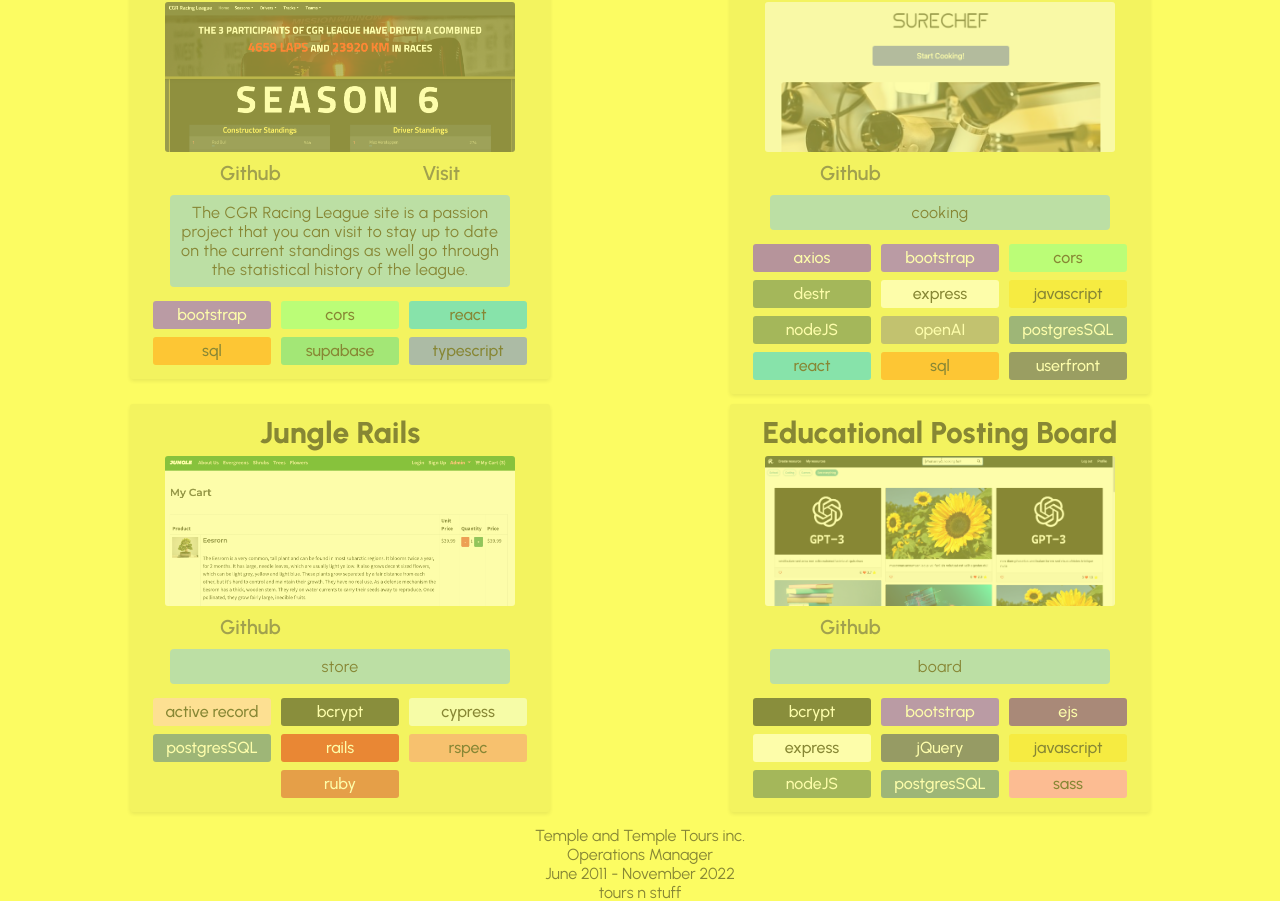
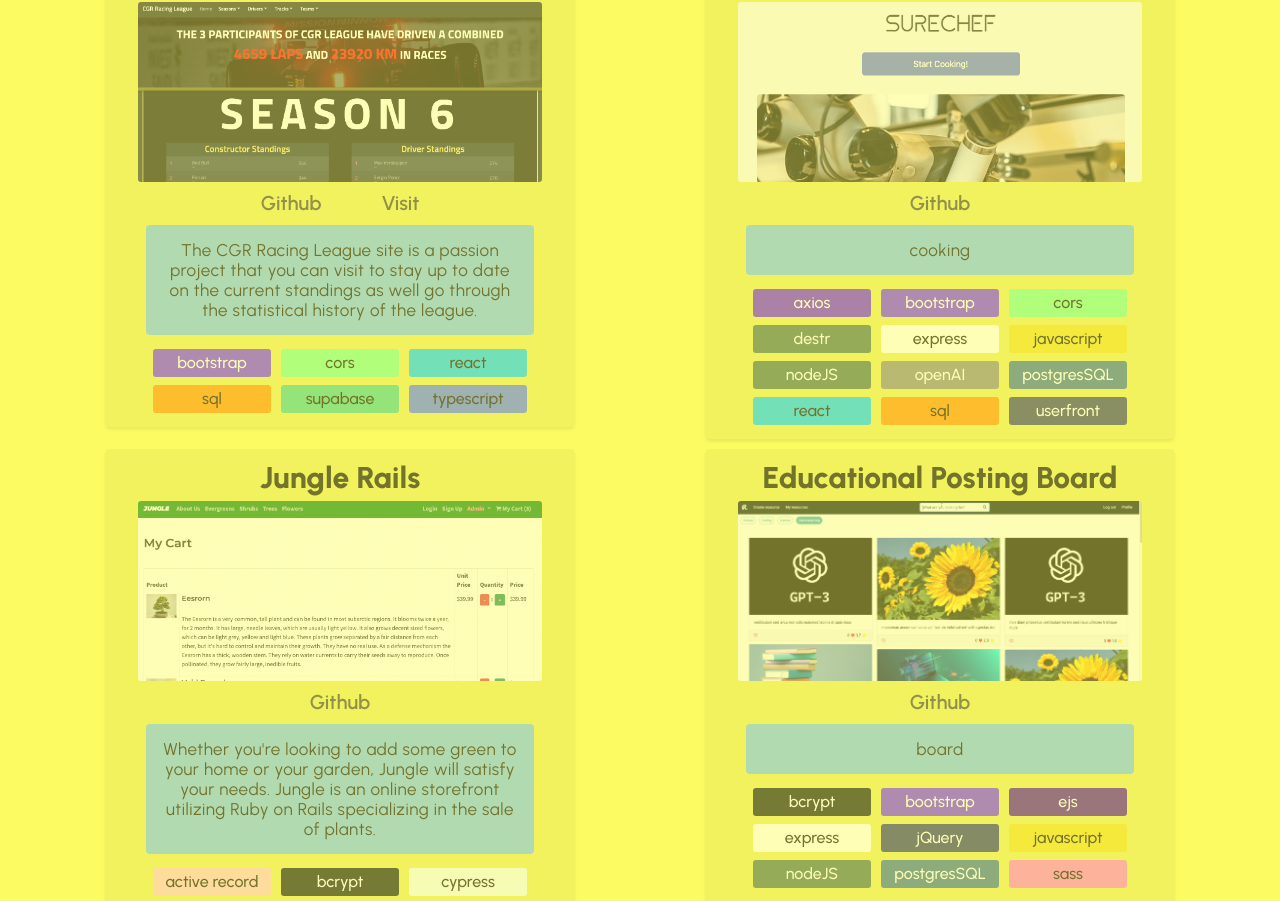
Before and after one commit to gtemple/personal-site-redux, a React (Vite) app in the folder client/: page / in a window 1280 px wide. Shown: the part 1465-2366 px from the top of the page. Built offline with nearby package versions, Linux system fonts and the light colour scheme.

Commit message:
more styling

```diff
--- a/client/src/components/Projects/Index.tsx
+++ b/client/src/components/Projects/Index.tsx
@@ -19,7 +19,7 @@ const cgrStack = ['typescript', 'react', 'bootstrap', 'supabase', 'sql', 'cors']
 const sureChefDescription = 'cooking';
 const sureChefStack = ['javascript', 'react', 'openAI', 'axios', 'nodeJS', 'express', 'sql', 'postgresSQL', 'userfront', 'bootstrap', 'cors', 'destr'];
 
-const jungleRailsDescription = 'store';
+const jungleRailsDescription = 'Whether you\'re looking to add some green to your home or your garden, Jungle will satisfy your needs. Jungle is an online storefront utilizing Ruby on Rails specializing in the sale of plants.';
 const jungleRailsStack = ['ruby', 'rails', 'active record', 'postgresSQL', 'bcrypt', 'cypress', 'rspec'];
 
 const educationalPostingBoardDescription = 'board';
--- a/client/src/components/Projects/project.css
+++ b/client/src/components/Projects/project.css
@@ -24,9 +24,8 @@
 }
 
 .box {
-  width: 80%;
-  max-width: 400px;
-  min-width: 300px;
+  width: 35vw;
+  min-width: 420px;
   margin: 5px;
   padding: 10px;
   border-radius: 3px;
@@ -36,9 +35,9 @@
 
 .project-image {
   width: 90%;
-  max-width: 350px;
+  max-width: 550px;
   min-width: 300px;
-  height: 150px;
+  height: 180px;
   border-radius: 3px;
   object-fit: cover;
   object-position: 0 0%;
@@ -62,8 +61,9 @@
 
 .urls {
   display: flex;
-  justify-content: space-between;
-  padding: 5px 80px 0 80px;
+  justify-content: center;
+  padding: 5px 0 0 0;
+  gap: 60px;
   font-weight: 600;
   font-size: 20px;
 }
@@ -71,8 +71,9 @@
 .description {
   margin: 10px 30px 10px 30px;
   background-color: #74bef3;
-  letter-spacing: 0.4px;
-  padding: 8px;
+  font-size: 17px;
+  letter-spacing: 0.5px;
+  padding: 15px;
   border-radius: 4px;
   font-weight: 400;
 }
@@ -97,6 +98,9 @@
   box-shadow: rgba(240, 46, 170, 0.4) 2px 2px, rgba(240, 46, 170, 0.4) 4px 4px
 }
 
+.project-image:hover {
+  opacity: 0.8;
+}
 .tech:hover {
   transform: scale(1.1);
   cursor:pointer
@@ -206,7 +210,7 @@
   background-color: #72ff91;
 }
 
-@media (max-width: 940px) {
+@media (max-width: 980px) {
   .box {
     width: 90vw;
     max-width: 900px;
@@ -214,6 +218,5 @@
 
   .project-image {
     max-width: 850px;
-    height: 200px;
   }
 }
```
